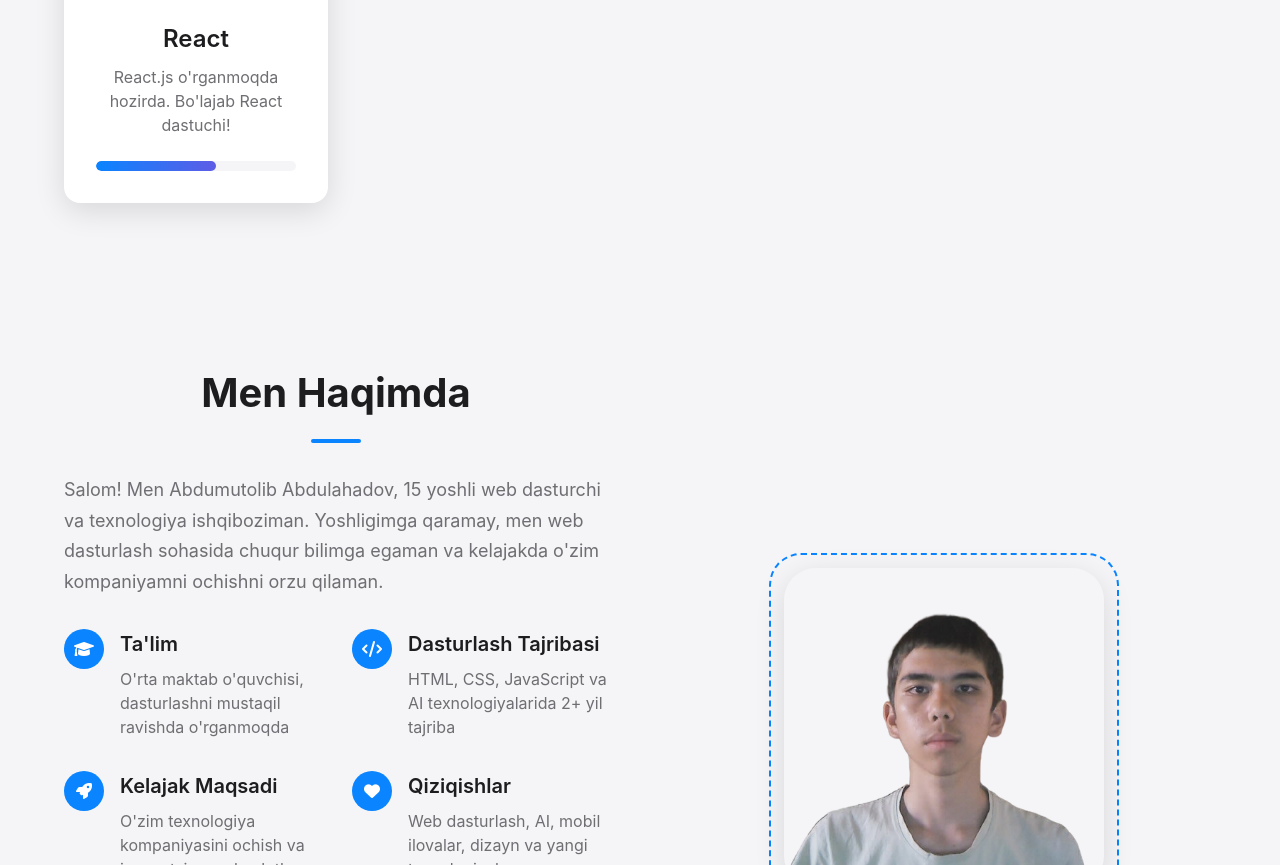
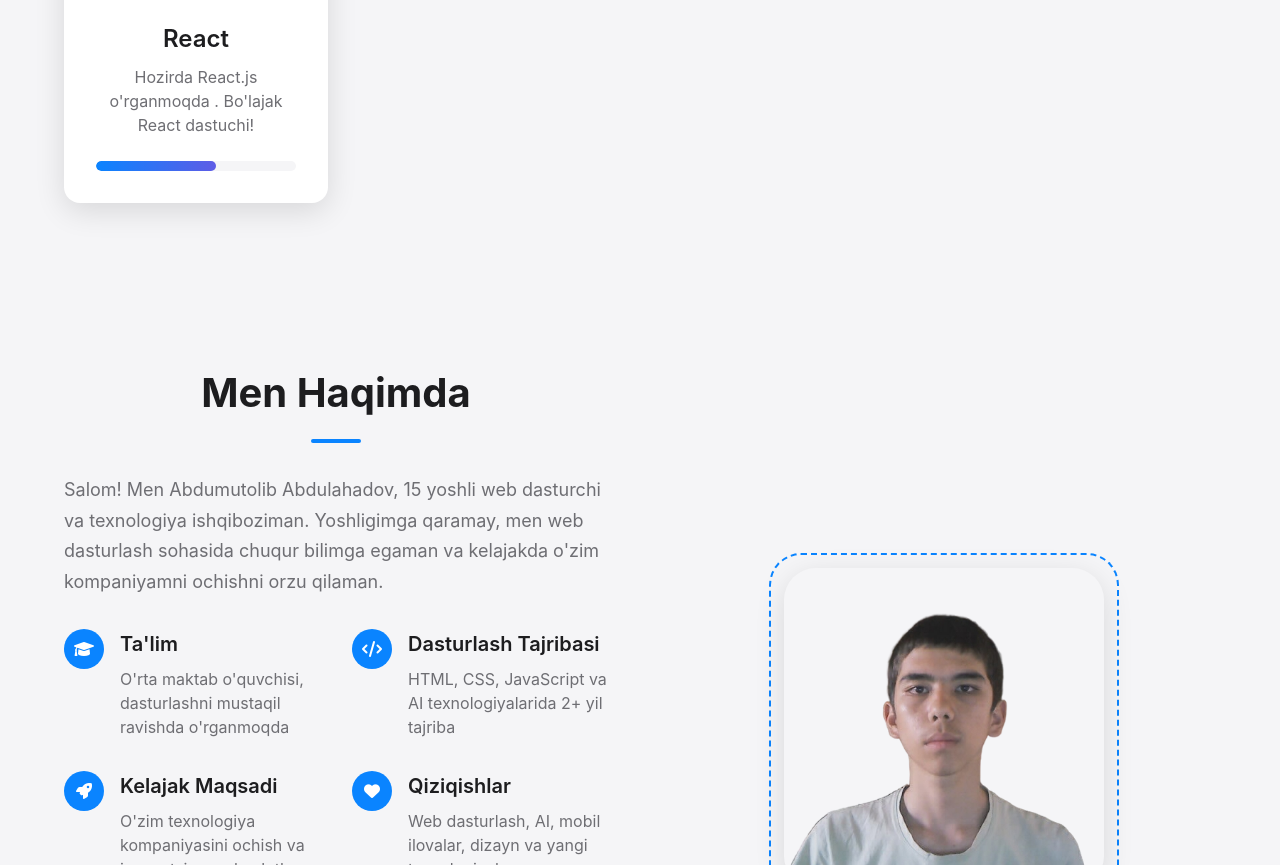
Before and after one commit to abdumutolib-404/abbi-ai, a plain HTML site: page index.html in a window 1280 px wide. Shown: the part 1125-1990 px from the top of the page. Drawn offline with Linux system fonts and the light colour scheme.

Commit message:
Update index.html

```diff
--- a/index.html
+++ b/index.html
@@ -188,7 +188,7 @@
               <i class="fa-brands fa-react"></i>
             </div>
             <h3>React</h3>
-            <p>React.js o'rganmoqda hozirda. Bo'lajab React dastuchi!</p>
+            <p>Hozirda React.js o'rganmoqda . Bo'lajak React dastuchi!</p>
             <div class="skill-progress">
               <div class="progress-bar" data-progress="60"></div>
             </div>
```
